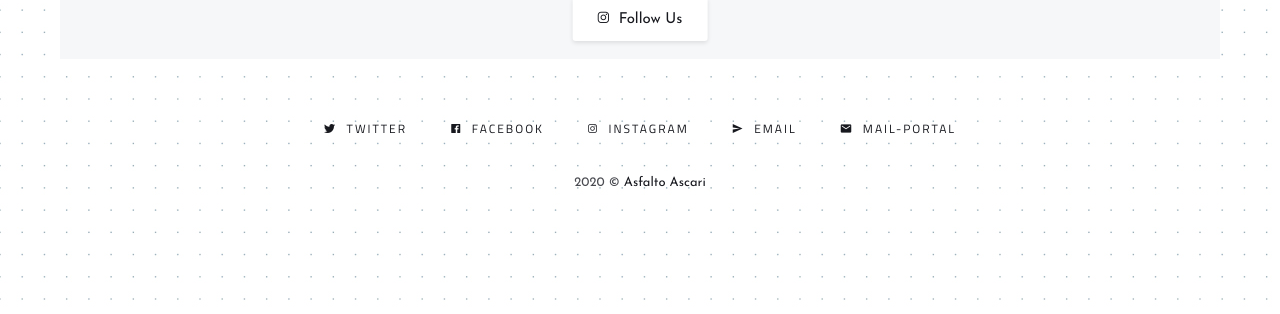
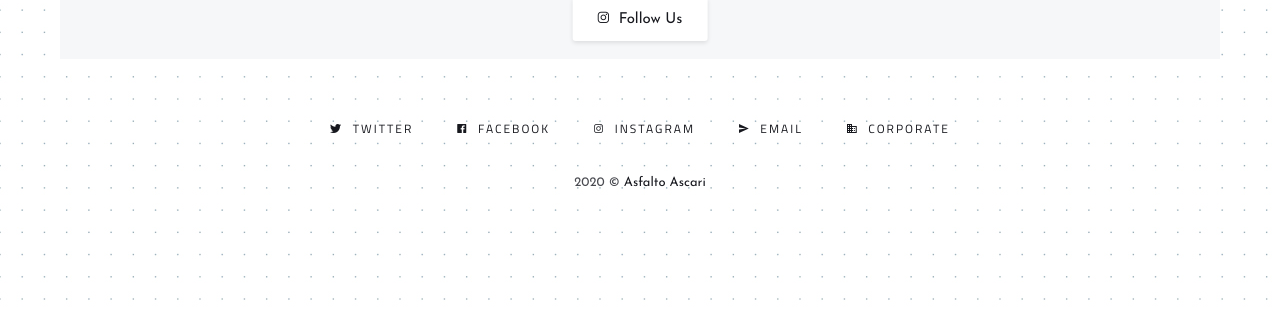
Before and after one commit to Asfalto-Ascari/AsfaltoAscari, a Jekyll site: the page built from _pages/RaceQuarters.md, in a window 1280 px wide. Shown: the part 301-615 px from the top of the page. Built offline with Jekyll 4.4.1, drawn with Linux system fonts in a browser that asks for light colours; nearby versions of some CDN libraries.

Commit message:
Link changes

```diff
--- a/_config.yml
+++ b/_config.yml
@@ -16,10 +16,10 @@ contact:
 - {name: "Twitter", icon: "ion-logo-twitter", link: "https://twitter.com/AsfaltoAscari"}
 - {name: "Facebook", icon: "ion-logo-facebook", link: "https://www.facebook.com/AsfaltoAscari"}
 #- {name: "Dribbble", icon: "ion-logo-dribbble", link: "https://dribbble.com"}
-- {name: "Instagram", icon: "ion-logo-instagram", link: "https://www.instagram.com/asfaltoascari/"}
+- {name: "Instagram", icon: "ion-logo-instagram", link: "https://www.instagram.com/asfalto.ascari/"}
 # - {name: "Pinterest", icon: "ion-logo-pinterest", link: "https://pinterest.com"}
 - {name: "Email", icon: "ion-md-send", link: "mailto:mediarelations@asfaltoascari.com"}
-- {name: "Mail-Portal", icon: "ion-md-mail", link: "https://mail.asfaltoascari.com"}
+- {name: "Corporate", icon: "ion-md-business", link: "https://corporate.asfaltoascari.com"}
 
 # Slider Section
 slider: Headlines # NOTE - By default, the slider is set to display tags. Now the slider shows the tag with the text "Life". If you do not want to use the slider, leave the slider field empty.
```
